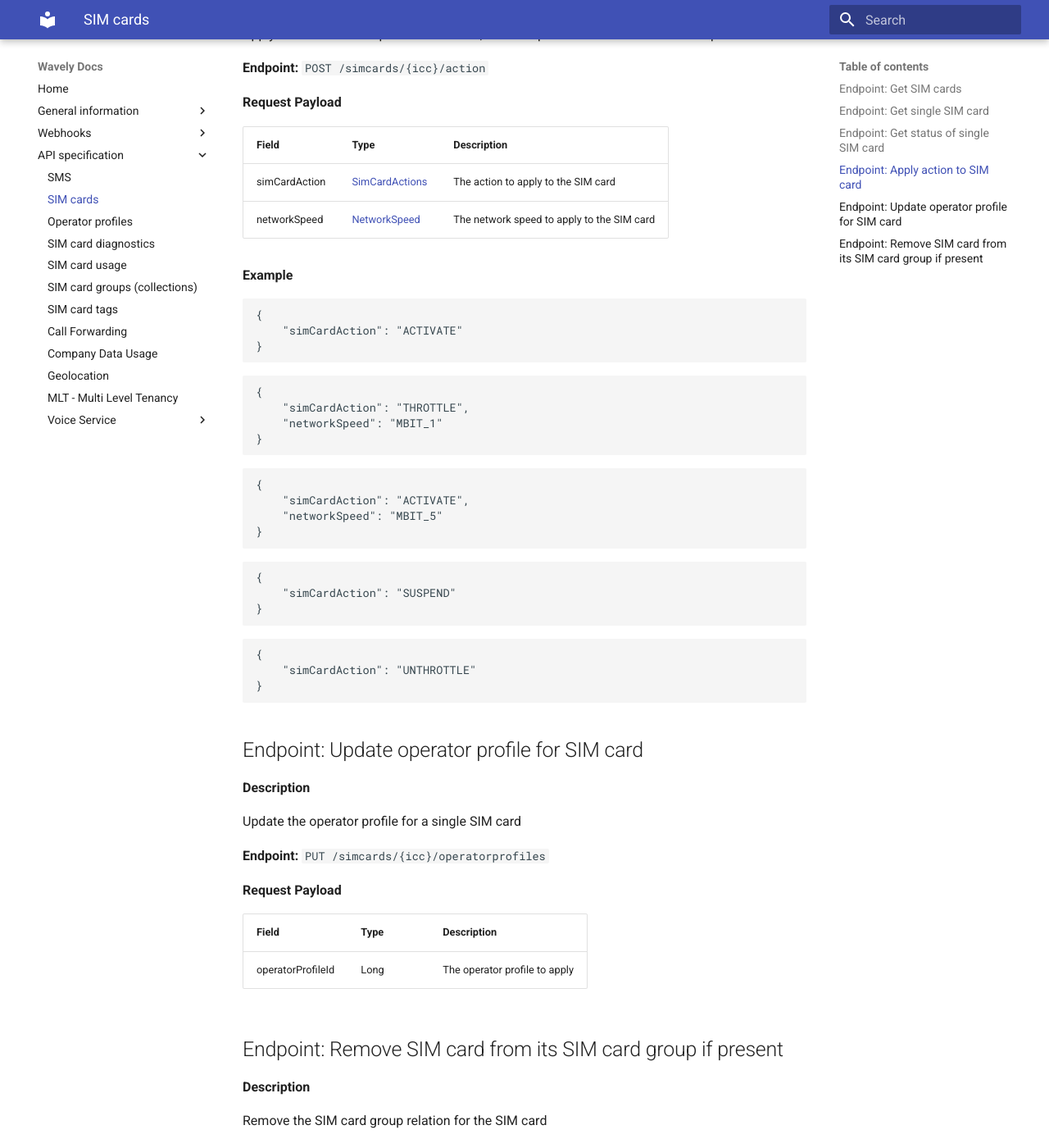
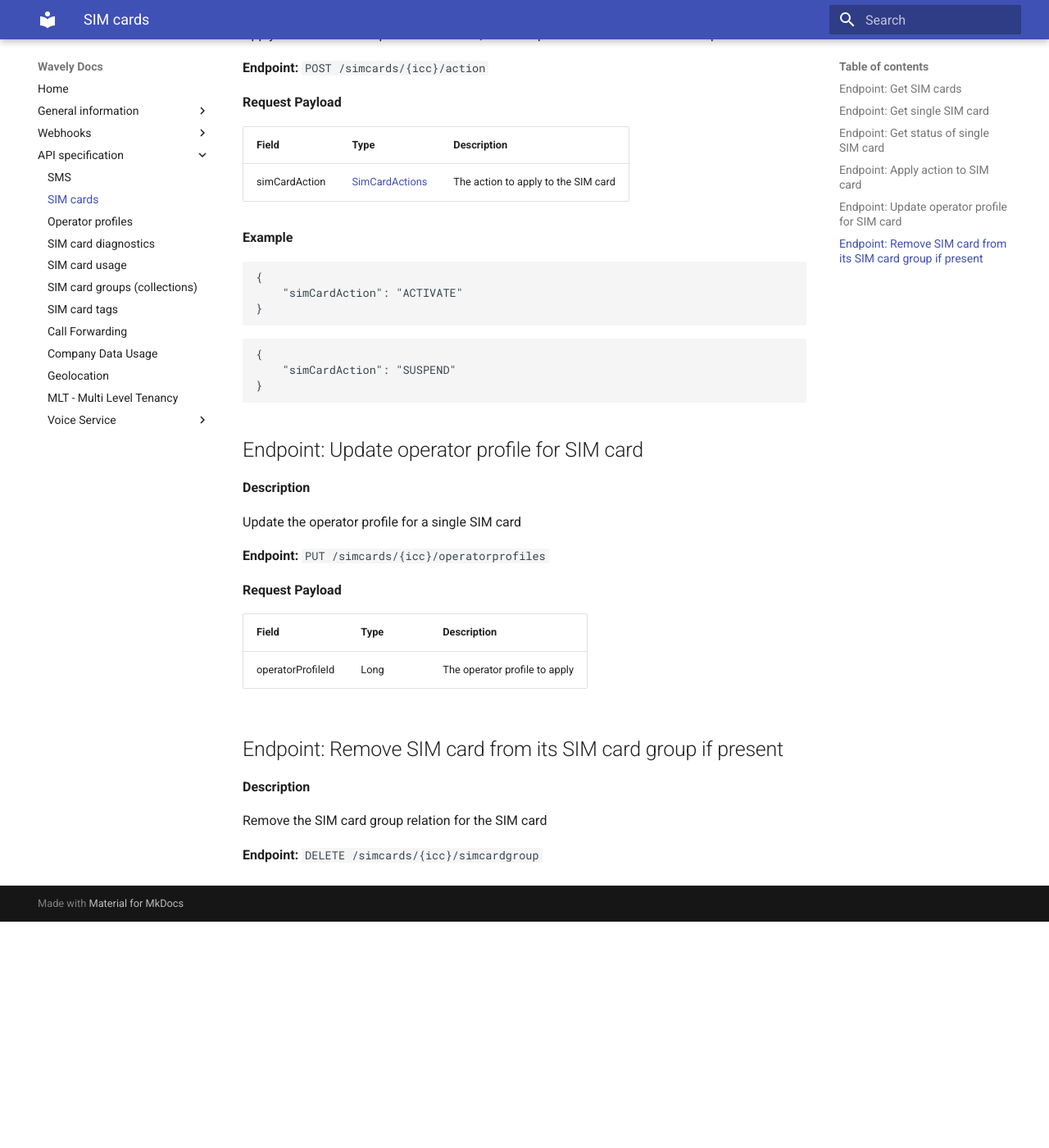
Before and after one commit to Wavelyio/wavely-docs, an MkDocs documentation site: the page built from docs/api/simcards.md, in a window 1280 px wide and 1400 px high, scrolled down 2490 px. Shown: the whole window at 82% size. Built offline with MkDocs 1.6.1 and Material for MkDocs 9.7.7, drawn with Linux system fonts in a browser that asks for light colours; after the commit the page ends 3614 px from its top, so only the background shows below that.

Commit message:
WAV-4316: Remove apply throttle action

````diff
--- a/docs/api/simcards.md
+++ b/docs/api/simcards.md
@@ -82,10 +82,9 @@ Apply an action to the specified SIM card, for example "activate SIM card" or "s
 
 **Request Payload**
 
-| Field         | Type                                                             | Description                                |
-|---------------|------------------------------------------------------------------|--------------------------------------------|
+| Field        | Type                                                             | Description                                |
+|--------------|------------------------------------------------------------------|--------------------------------------------|
 | simCardAction | [SimCardActions](/general-information/data-types#simcardactions) | The action to apply to the SIM card        |
-| networkSpeed  | [NetworkSpeed](/general-information/data-types#networkspeed)     | The network speed to apply to the SIM card |
 
 **Example**
 ```json
@@ -93,26 +92,10 @@ Apply an action to the specified SIM card, for example "activate SIM card" or "s
 	"simCardAction": "ACTIVATE"
 }
 ```
-```json
-{
-	"simCardAction": "THROTTLE",
-	"networkSpeed": "MBIT_1"
-}
-```
-```json
-{
-	"simCardAction": "ACTIVATE",
-	"networkSpeed": "MBIT_5"
-}
-```
+
 ```json
 {
 	"simCardAction": "SUSPEND"
-}
-```
-```json
-{
-	"simCardAction": "UNTHROTTLE"
 }
 ```
 
````
